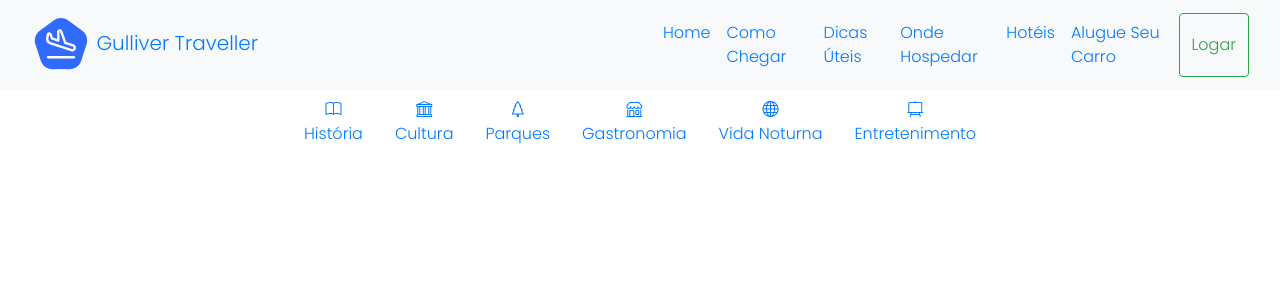
After one commit to viniciusogontijo/Cap5ArquiteturaBackEnd, a Java web app: page /home.jsp in a window 1280 px wide. The commit adds this page. Shown: the top 300 px of the page. Run offline with Tomcat 11, a stand-in JSP engine, Linux system fonts and the light colour scheme; some libraries are stand-ins or nearby versions.

Commit message:
criado pagina home

```diff
--- a/src/main/webapp/assets/css/style.css
+++ b/src/main/webapp/assets/css/style.css
@@ -91,3 +91,8 @@ body {
 .star-icon:hover ~ .star-icon::before{
   content: "\2606";
 }
+
+.bi{
+	width:"60";
+	height:"60";
+}
--- /dev/null
+++ b/src/main/webapp/home.jsp
@@ -0,0 +1,112 @@
+<%@ page language="java" contentType="text/html; charset=UTF-8"
+    pageEncoding="UTF-8"%>
+<!DOCTYPE html>
+<html>
+<head>
+        <meta charset="utf-8">
+        <meta name="viewport" content="width=device-width, initial-scale=1, shrink-to-fit=no">
+
+        <link rel="stylesheet" href="https://cdn.jsdelivr.net/npm/bootstrap@4.5.3/dist/css/bootstrap.min.css"
+            integrity="sha384-TX8t27EcRE3e/ihU7zmQxVncDAy5uIKz4rEkgIXeMed4M0jlfIDPvg6uqKI2xXr2" crossorigin="anonymous">
+
+        <link rel="stylesheet" href="https://cdnjs.cloudflare.com/ajax/libs/font-awesome/5.15.1/css/all.min.css"
+            integrity="sha512-+4zCK9k+qNFUR5X+cKL9EIR+ZOhtIloNl9GIKS57V1MyNsYpYcUrUeQc9vNfzsWfV28IaLL3i96P9sdNyeRssA=="
+            crossorigin="anonymous" />
+            <link rel="stylesheet" href="https://cdn.jsdelivr.net/npm/bootstrap-icons@1.9.1/font/bootstrap-icons.css">
+
+        <link rel="stylesheet" href="./assets/css/style.css">
+        <title>Projeto Traveller</title>
+</head>
+<body>
+<nav class="navbar navbar-expand-lg bg-light">
+  <div class="container">
+    <a class="navbar-brand" href="#">
+      <img src="./assets/images/logo.svg" alt="Bootstrap" width="60" height="64">
+      Gulliver Traveller
+    </a>
+  </div>
+  <div class="container-fluid">
+    <div class="collapse navbar-collapse" id="navbarNav">
+      <ul class="navbar-nav">
+        <li class="nav-item">
+          <a class="nav-link active" aria-current="page" href="#">Home</a>
+        </li>
+        <li class="nav-item">
+          <a class="nav-link" href="#">Como Chegar</a>
+        </li>
+        <li class="nav-item">
+          <a class="nav-link" href="#">Dicas Úteis</a>
+        </li>
+        <li class="nav-item">
+          <a class="nav-link" href="#">Onde Hospedar</a>
+        </li>
+        <li class="nav-item">
+          <a class="nav-link" href="./hoteis.jsp">Hotéis</a>
+        </li>
+        <li class="nav-item">
+          <a class="nav-link" href="#">Alugue Seu Carro</a>
+        </li>
+        <button class="btn btn-outline-success" type="submit">Logar</button>
+
+      </ul>
+    </div>
+  </div>
+</nav>
+<nav>
+		<ul class="nav justify-content-center">
+	        <li class="nav-item">
+	        <a class="nav-link" href="#">
+	        <div class="d-flex flex-column align-items-center">
+			  <i class="bi bi-book"></i>
+		      <div>História</div>
+		    </div>
+		    </a>
+	        </li>
+	        <li class="nav-item">
+	        <a class="nav-link" href="#">
+	        <div class="d-flex flex-column align-items-center">
+	          <i class="bi bi-bank"></i>
+	          <div>Cultura</div>
+	        </div>
+	        </a>
+	        </li>
+	        <li class="nav-item">
+	        <a class="nav-link" href="#">
+	        <div class="d-flex flex-column align-items-center">
+	          <i class="bi bi-tree"></i>
+	          <div>Parques</div>
+	        </div>
+	        </a>
+	        </li>
+	        <li class="nav-item">
+	        <a class="nav-link" href="#">
+	        <div class="d-flex flex-column align-items-center">
+	         <i class="bi bi-shop"></i>
+	          <div>Gastronomia</div>
+	          </div>
+	          </a>
+	        </li>
+	        <li class="nav-item">
+	        <a class="nav-link" href="#">
+	        <div class="d-flex flex-column align-items-center">
+	          <i class="bi bi-globe"></i>
+	          <div>Vida Noturna</div>
+	        </div>
+	        </a>
+	        </li>
+	        <li class="nav-item">
+	        <a class="nav-link" href="#">
+	        <div class="d-flex flex-column align-items-center">
+	          <i class="bi bi-easel2"></i>
+	          <div>Entretenimento</div>
+	         </div>
+	         </a>
+	        </li>
+
+		</ul>
+</nav>
+<section>
+</section>
+
+</body>
+</html>
```
Also changed, not shown: src/main/webapp/hoteis.jsp (added, +112 -0 lines), src/main/webapp/assets/images/logo.png (added), src/main/webapp/assets/images/logo.svg (added).
